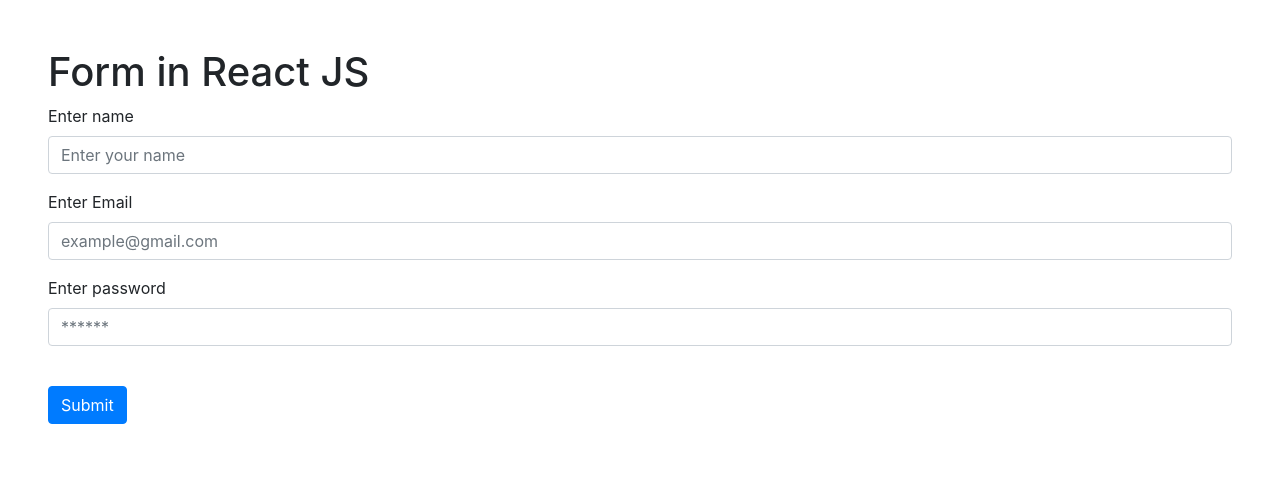
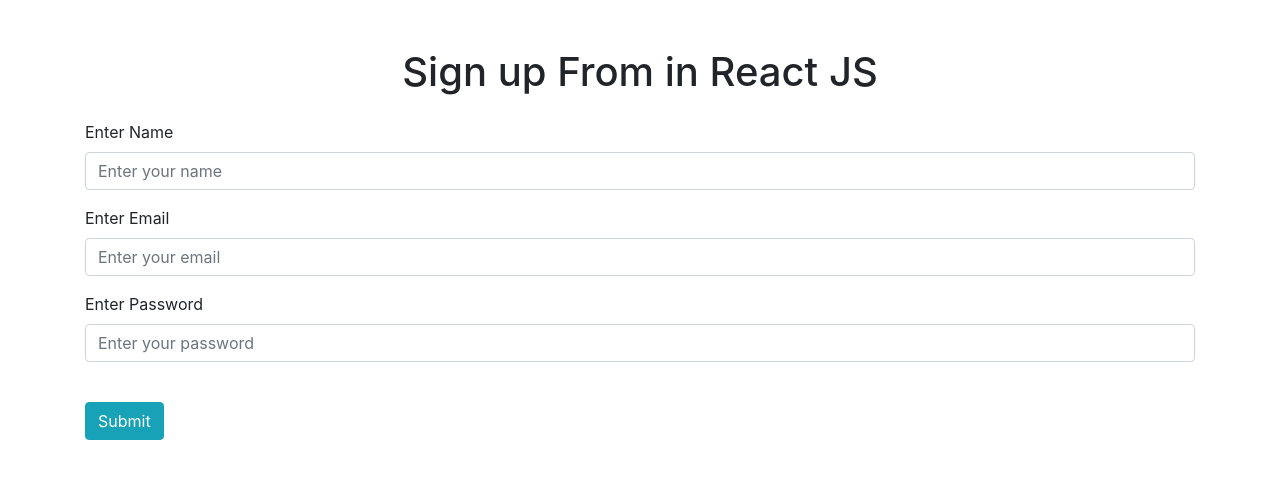
Before and after one commit to SR-Chowdhury/core-react-tutorial, a React (Create React App) app: page / in a window 1280 px wide. Shown: the top 478 px of the page. Built offline with nearby package versions, Linux system fonts and the light colour scheme.

Commit message:
8.9 Sign up form in React

```diff
--- /dev/null
+++ b/src/L8/8.9_singup_form/form.jsx
@@ -0,0 +1,49 @@
+import React from 'react';
+import PropTypes from 'prop-types';
+import TextInput from './text-input';
+
+const Form = props => {
+
+    return(
+
+        <form onSubmit={props.handleSubmit}>
+            <TextInput
+                className="form-control mb-3"
+                label="Enter Name"
+                name="name"
+                value={props.values.name}
+                placeholder="Enter your name"
+                onChange={props.handleChange}
+            />
+            <TextInput
+                className="form-control mb-3"
+                label="Enter Email"
+                type="email"
+                name="email"
+                value={props.values.email}
+                placeholder="Enter your email"
+                onChange={props.handleChange}
+            />
+            <TextInput
+                className="form-control mb-3"
+                label="Enter Password"
+                type="password"
+                name="password"
+                value={props.values.password}
+                placeholder="Enter your password"
+                onChange={props.handleChange}
+            /> <br/>
+
+            <button className="btn btn-info">Submit</button>
+        </form>
+
+    );
+}
+
+Form.propTypes = {
+    values: PropTypes.object.isRequired,
+    handleChange: PropTypes.func.isRequired,
+    handleSubmit: PropTypes.func.isRequired
+}
+
+export default Form;
--- /dev/null
+++ b/src/L8/8.9_singup_form/index.jsx
@@ -0,0 +1,48 @@
+import React from 'react';
+import Form from './form';
+
+class MyApp extends React.Component {
+
+    state = {
+        name: '',
+        email: '',
+        password: ''
+    }
+
+    handleChange = event => {
+        this.setState ({
+            [event.target.name]: event.target.value
+        });
+    }
+
+    handleSubmit = event => {
+        event.preventDefault();
+        console.log(this.state);
+
+        event.target.reset();
+        this.setState({name: '', email: '', password: ''});
+    }
+
+    render() {
+
+        return (
+            <div className="container py-5">
+                <h1 className="text-center mb-4">Sign up From in React JS</h1>
+                <Form
+                    values={this.state}
+                    handleChange={this.handleChange}
+                    handleSubmit={this.handleSubmit}
+                />
+            </div>
+        );
+    }
+}
+
+export default MyApp;
+
+/**
+ * Uncontrolled form done
+ * Controlled form done
+ * Split form done
+ * Split form with component done
+ */
--- /dev/null
+++ b/src/L8/8.9_singup_form/text-input.jsx
@@ -0,0 +1,35 @@
+import React from 'react';
+import PropTypes from 'prop-types';
+
+const TextInput = props => {
+    return (
+        <div className="form-group">
+            <label htmlFor={props.name}>{props.label}</label>
+            <input
+                className="form-control mb-3"
+                type={props.type}
+                name={props.name}
+                value={props.value}
+                placeholder={props.placeholder}
+                onChange={props.onChange}
+            />
+        </div>
+    );
+}
+
+TextInput.propTypes = {
+    label: PropTypes.string.isRequired,
+    type: PropTypes.string.isRequired,
+    name: PropTypes.string.isRequired,
+    value: PropTypes.string.isRequired,
+    placeholder: PropTypes.string.isRequired,
+    onChange: PropTypes.func.isRequired,
+}
+
+TextInput.defaultProps = {
+    label: '',
+    type: 'text',
+    placeholder: ''
+}
+
+export default TextInput;
--- a/src/components/app.jsx
+++ b/src/components/app.jsx
@@ -26,7 +26,8 @@
 // import MyApp from '../L8/8.4._checkbox_array';
 // import MyApp from '../L8/8.5_uncontrolled_form_react';
 // import MyApp from '../L8/8.6_controlled_form';
-import MyApp from '../L8/8.8_Form/index';
+// import MyApp from '../L8/8.8_Form/index';
+import MyApp from '../L8/8.9_singup_form/index';
 
 class App extends React.Component {
 
```
